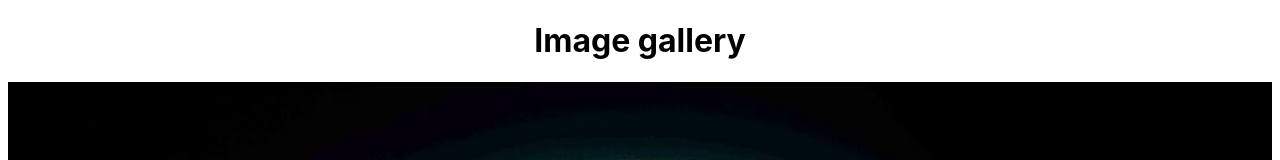
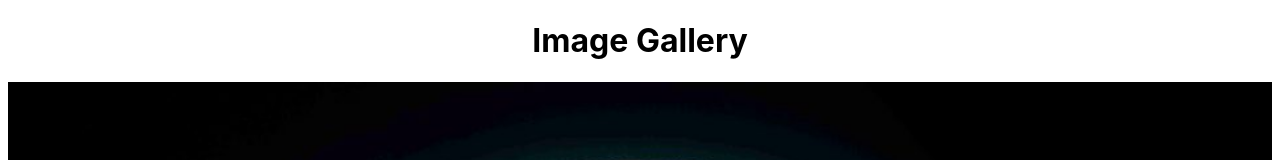
Before and after one commit to LindaBadurina/SpecialTopics_Lab4-v2-, a website: page public/index.html in a window 1280 px wide. Shown: the top 160 px of the page. Drawn offline with Linux system fonts and the light colour scheme.

Commit message:
Add files via upload
Quick change to see if this refreshes the Netifly optimization settings

```diff
--- a/public/index.html
+++ b/public/index.html
@@ -18,7 +18,7 @@
 	</style>
 </head>
 <body>
-	<h1>Image gallery</h1>
+	<h1>Image Gallery</h1>
 	<div class="image-gallery">
 		<img src="./assets/pluto.jpeg" alt="Pluto">
 		<img src="./assets/1878_map_of_Toronto.jpeg" alt="1878 map of Toronto" />
```
